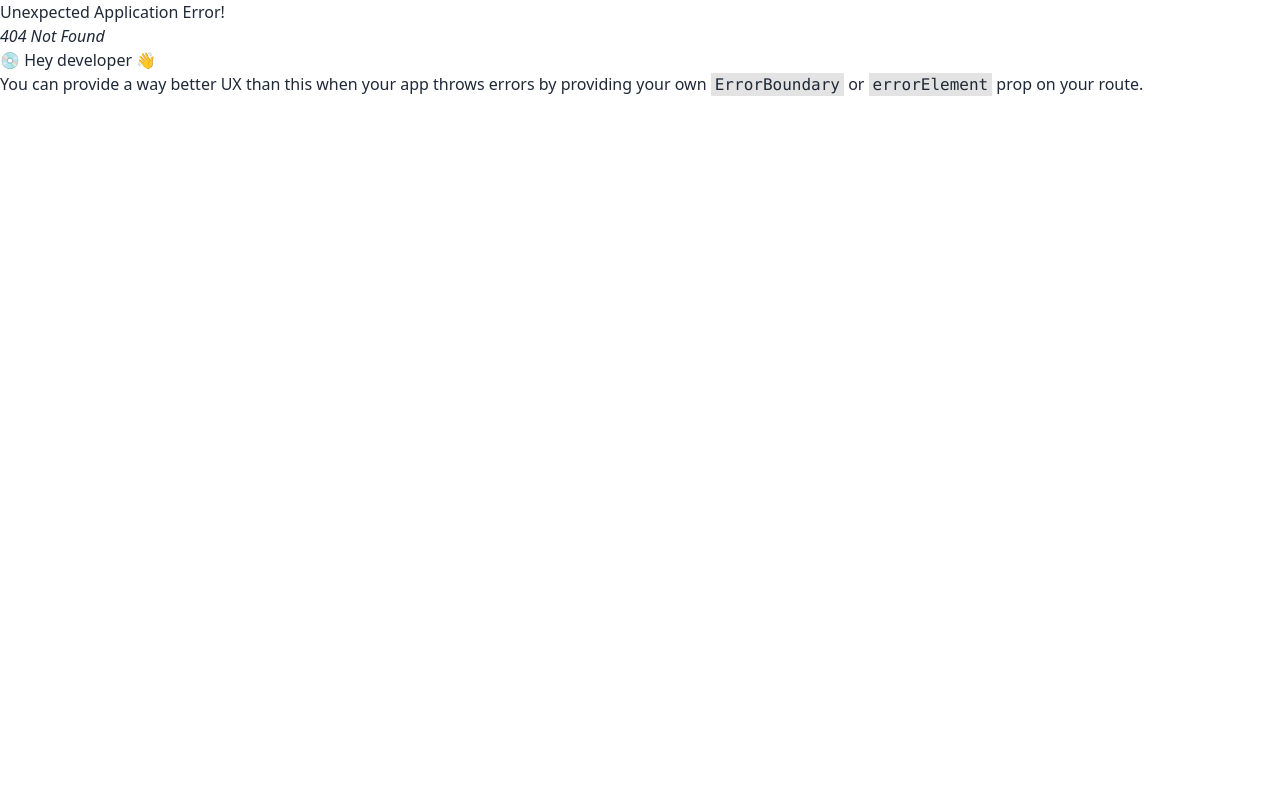
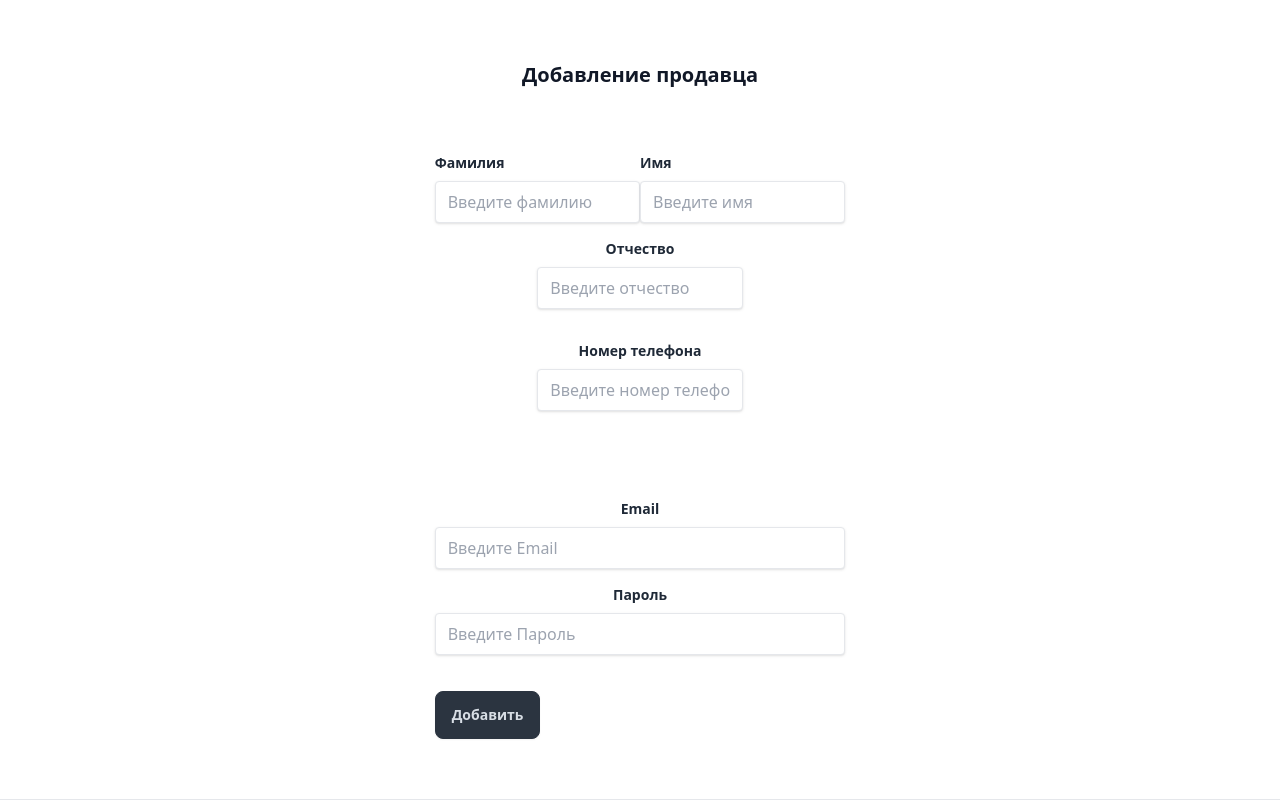
Before and after one commit to Waypo1nt1/kutsushop, a React (Vite) app in the folder frontend/: page /adminform in a window 1280 px wide. Before the commit this address had no page. Built offline with nearby package versions, Linux system fonts and the light colour scheme.

Commit message:
added seller form, added productform reset

```diff
--- /dev/null
+++ b/frontend/src/components/AdminForm.tsx
@@ -0,0 +1,56 @@
+export default function AdminForm() {
+    return (
+        <div className="bg-gray-100 dark:bg-gray-800 transition-colors duration-300 min-h-full">
+         <div className="mx-auto">
+        <div className="bg-white dark:bg-gray-900 shadow p-6 border-b h-screen flex justify-center items-center">
+            <div className="w-full">
+            <h1 className="text-center text-xl font-semibold mb-4 text-gray-900 dark:text-gray-100">
+              Добавление продавца
+            </h1>
+            <p className="text-center text-white mb-6">
+              Укажите информацию о продавце
+            </p>
+            <form className="w-1/3 mx-auto">
+              <div className="flex w-full justify-between">
+                <div className="mb-4">
+                    <label className="block text-sm font-bold mb-2">Фамилия</label>
+                    <input name="surname" placeholder="Введите фамилию" className="shadow appearance-none border rounded w-full py-2 px-3">
+                    </input>
+                </div>
+                <div className="mb-4">
+                    <label className="block text-sm font-bold mb-2">Имя</label>
+                    <input name="name" placeholder="Введите имя" className="shadow appearance-none border rounded w-full py-2 px-3">
+                    </input>
+                </div>
+              </div>
+              <div className="mb-8 flex flex-col items-center">
+                    <label className="block text-sm font-bold mb-2">Отчество</label>
+                    <input name="middlename" placeholder="Введите отчество" className="shadow appearance-none border rounded w-1/2 py-2 px-3">
+                    </input>
+                    </div>
+              <div className="mb-10 flex flex-col items-center">
+                <label className="block text-sm font-bold mb-2">Номер телефона</label>
+                <input name="phone_number" placeholder="Введите номер телефона" className="shadow appearance-none border rounded w-1/2 py-2 px-3">
+                </input>
+              </div>
+              <p className="text-center text-white mb-6">
+                Создайте данные для входа в аккаунт продавца
+              </p>
+              <div className="mb-4 flex flex-col items-center">
+                <label className="block text-sm font-bold mb-2">Email</label>
+                <input type="email" name="email" placeholder="Введите Email" className="shadow appearance-none border rounded w-full py-2 px-3">
+                </input>
+              </div>
+              <div className="mb-4 flex flex-col items-center">
+                <label className="block text-sm font-bold mb-2">Пароль</label>
+                <input type="password" name="password" placeholder="Введите Пароль" className="shadow appearance-none border rounded w-full py-2 px-3">
+                </input>
+              </div>
+            <button type="submit" className="btn btn-neutral mt-5"> Добавить </button>
+           </form>
+           </div>
+          </div>
+        </div>
+      </div>
+          )
+                  }
--- a/frontend/src/components/ProductForm.tsx
+++ b/frontend/src/components/ProductForm.tsx
@@ -42,6 +42,10 @@ export default function ProductForm() {
       price : Number(target.shoes_price.value),
       seller_id : Number(target.seller.value),
     }).then(() => {
+      target.shoes_name.value = "dis"
+      target.shoes_count.value = ""
+      target.shoes_price.value = ""
+      target.seller.value = "dis"
       console.log("post success")
     })
   }
--- a/frontend/src/components/page-wrapper.tsx
+++ b/frontend/src/components/page-wrapper.tsx
@@ -4,7 +4,7 @@ interface Props {
   button?: React.ReactNode
 }
 
-const PageWrapper = ({header, children}: Props) => {
+const PageWrapper = ({header, children, button}: Props) => {
   return (
     <div className="ml-auto mb-6 lg:w-[75%] xl:w-[80%] 2xl:w-[85%]">
       <div className=" bg-slate-800 z-10 top-0 h-16 border-b lg:py-2.5">
@@ -13,11 +13,7 @@ const PageWrapper = ({header, children}: Props) => {
         <h4 hidden className="text-xl text-white font-medium lg:block">
           {header}
         </h4>
-        <button className="w-8 h-8 bg-blue-500 items-center justify-center rounded-full border border-white">
-          <svg className="mx-auto my-auto" width="20px" height="20px" viewBox="0 0 24 24" fill="none" xmlns="http://www.w3.org/2000/svg">
-            <path d="M4 12H20M12 4V20" stroke="#ffffff" stroke-width="2" stroke-linecap="round" stroke-linejoin="round"/>
-          </svg>
-        </button>
+          {button}
         </div>
         <button className="w-12 h-16 -mr-2 border-r lg:hidden">
           <svg
--- a/frontend/src/components/pages/sellers.tsx
+++ b/frontend/src/components/pages/sellers.tsx
@@ -20,9 +20,14 @@ const Orders = () => {
       })
   }, [])
 
+  const button = (<a target="_blank" href="http://localhost:5173/adminform"><button className="w-8 h-8 bg-blue-500 items-center justify-center rounded-full border border-white">
+                    <svg className="mx-auto my-auto" width="20px" height="20px" viewBox="0 0 24 24" fill="none" xmlns="http://www.w3.org/2000/svg">
+                      <path d="M4 12H20M12 4V20" stroke="#ffffff" stroke-width="2" stroke-linecap="round" stroke-linejoin="round"/>
+                    </svg>
+                  </button></a>)
 
   return (
-    <PageWrapper header="Продавцы" >
+    <PageWrapper header="Продавцы" button={button}>
       <div className={`${shoes.length ? "opacity-100 visible" : "opacity-0 invisible"} transition-opacity duration-500`}>
       <article className="grid grid-cols-5  px-10 py-5 text-white text-center">
             <div className="underline text-xl">Id продавца</div>
```
Also changed, not shown: frontend/src/main.tsx (+6 -1 lines).
